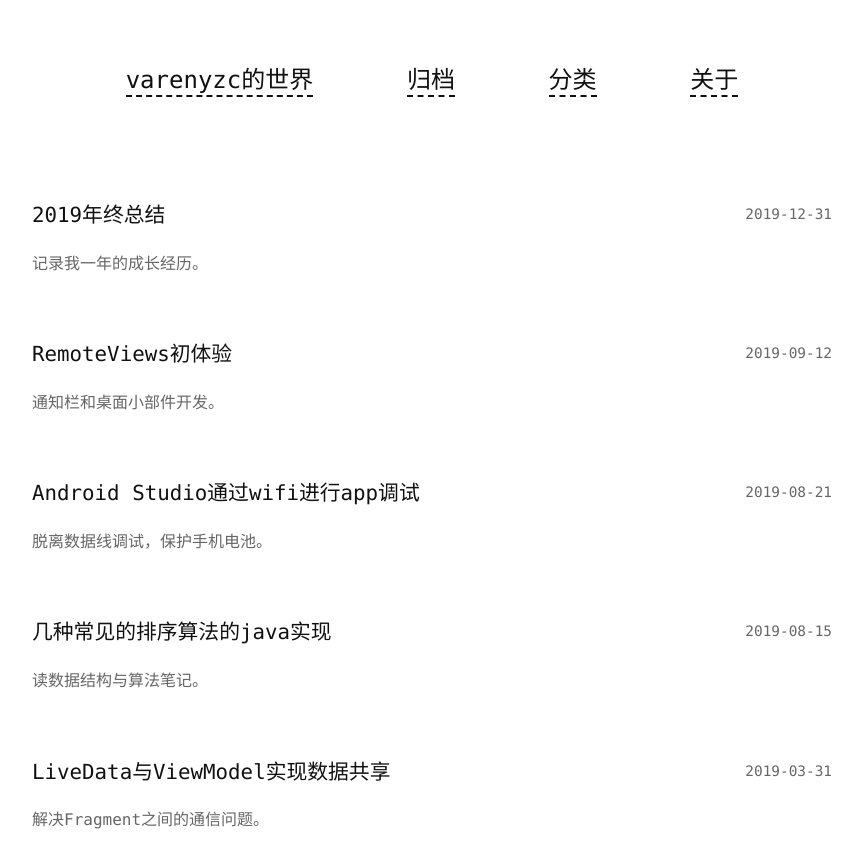
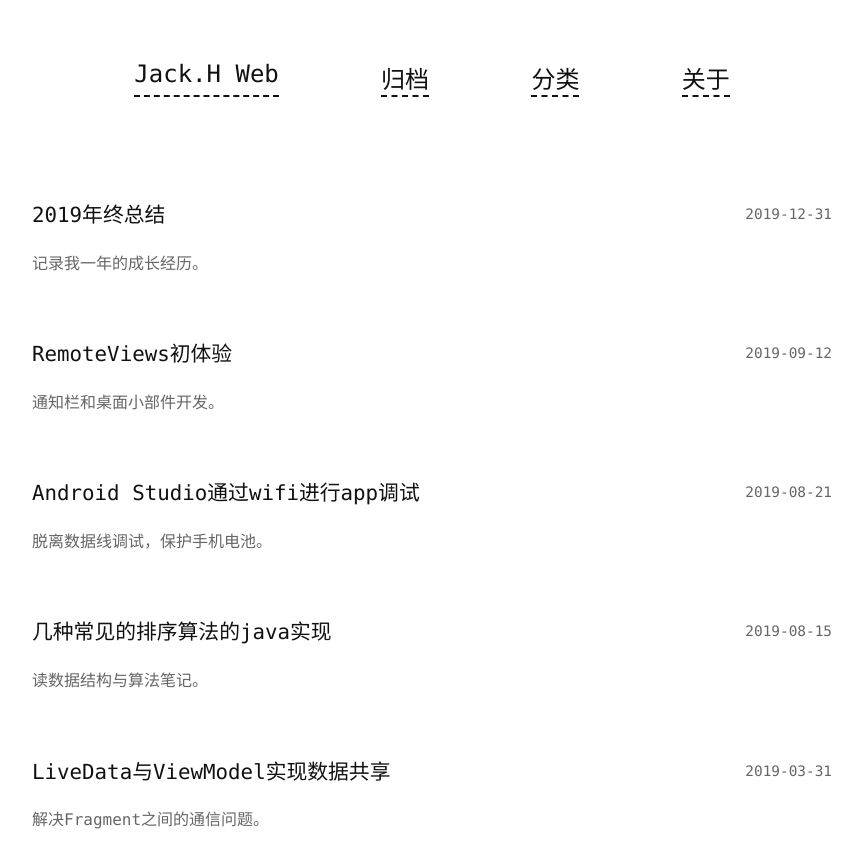
Before and after one commit to hmjack2008/hmjack2008.github.io, a Jekyll site: the page built from articles.md, in a window 1280 px wide and 900 px high. Shown: the top 868 px of the window, without its empty margins (208-1070 px from the left). Built offline with Jekyll 4.4.1, drawn with Linux system fonts in a browser that asks for light colours; comment, search, counter and statistics services are not loaded.

Commit message:
update to my info.

```diff
--- a/_config.yml
+++ b/_config.yml
@@ -15,13 +15,13 @@ defaults:
 
 # --- 网站信息设置 ---
 # 下面填写你的博客标题
-title: varenyzc的世界
+title: Jack.H Web
 # 下面填写你的网络常用名
-name: varenyzc
+name: Jack.H
 # 下面填写你的座右铭或者是个性签名
 description: 不想做安卓的前端不是好程序员.
 # 你博客的 url 地址，比如：https://showzeng.github.io 或者是自定义的域名
-url: https://varenyzc.github.io
+url: https://hmjack2008.github.io
 # 在页尾的版权时间信息，比如：2016-2018，默认是 2018 年
 copyright_time: 2020
 # 标签页的 logo 及博客的头像，如果你想引用网络图片资源，就取消下面的注解，并填写图片资源的 url 地址
@@ -40,10 +40,10 @@ show_excerpt: true
 # --- 社交链接 ---
 # 取消下面的注解，并填写相应的你要开启的社交链接
 #twitter: https://twitter.com/showzeng
-weibo: https://weibo.com/varen5201314
-github: https://github.com/varenyzc
+weibo: https://weibo.com/hmjack2008
+github: https://github.com/hmjack2008
 # 邮件地址前面带上 mailto:
-email: mailto:465057895@qq.com
+email: mailto:hmjack2003@163.com
 # RSS 订阅
 rss: true
 # --- 社交链接 ---
@@ -86,16 +86,17 @@ comment: true
 # 来必力 uid
 # livere_uid:
 # gitment 用户主，即 GitHub 用户名
-gitment_owner: varenyzc
+gitment_owner: hmjack2008
 # GitHub pages 仓库名，如：showzeng.github.io
-gitment_repo: varenyzc.github.io
+gitment_repo: hmjack2008.github.io
 # gitment 提供的对应 id 和 secret
 gitment_client_id: 76bb22ffd69cb9a2dc11
 gitment_secret: 1bc48766be80fbcb2802679ab796d76ac4fafe44
 # --- 评论设置 ---
 
 # theme: jekyll-theme-minimalism
-remote_theme: showzeng/Minimalism
+##remote_theme: showzeng/Minimalism
+remote_theme: jekyll-theme-minimalism
 
 exclude:
   - new
```
